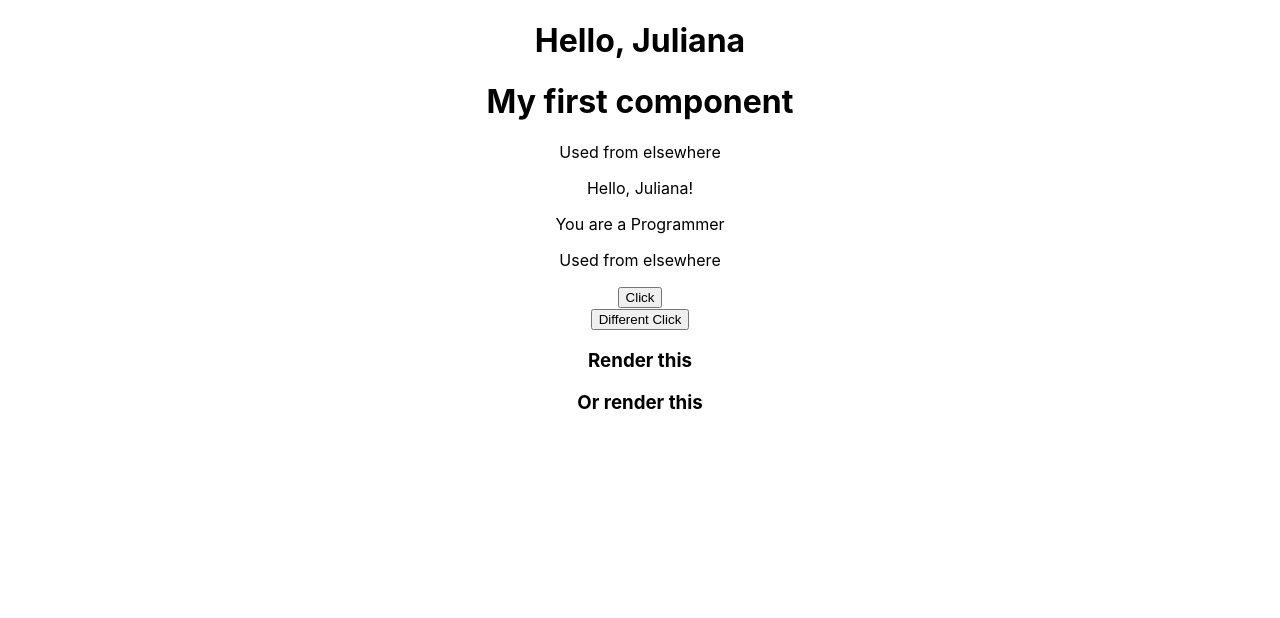
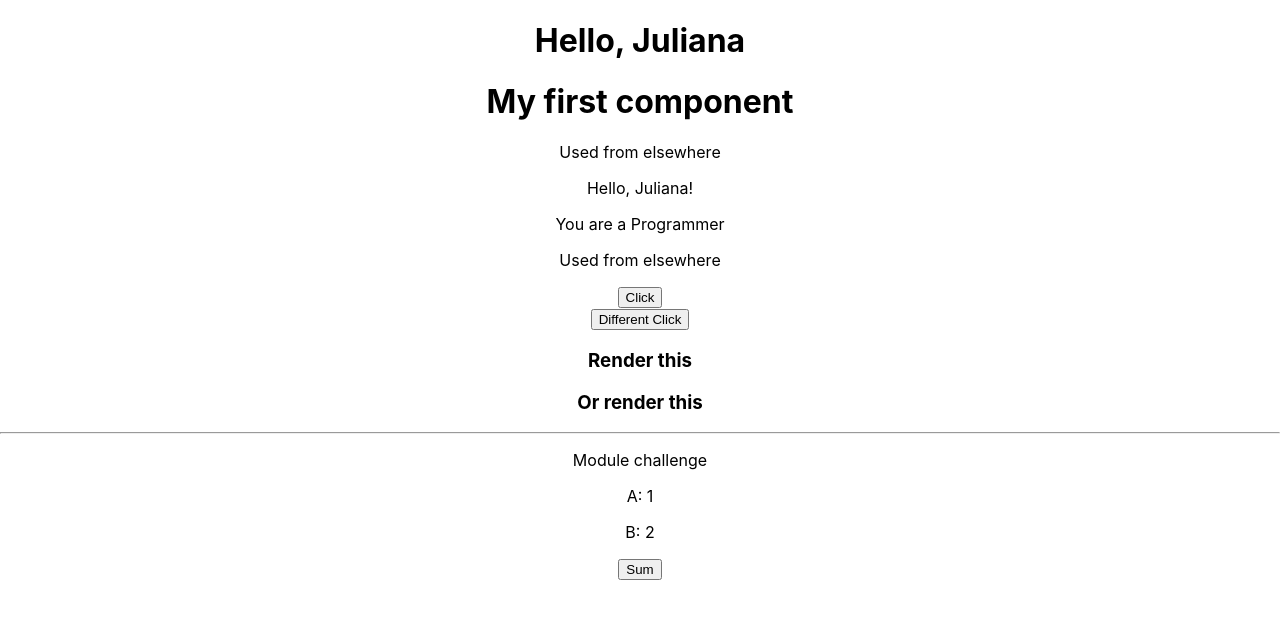
Before and after one commit to WeltonAM/React_HoraDeCodar, a React (Create React App) app in the folder 01_fundamentals/: page / in a window 1280 px wide. Shown: the top 618 px of the page. Built offline with nearby package versions, Linux system fonts and the light colour scheme.

Commit message:
Module challenge

```diff
--- a/01_fundamentals/src/App.js
+++ b/01_fundamentals/src/App.js
@@ -1,5 +1,6 @@
 // CSS
 import './App.css';
+import Challenge from './components/Challenge';
 import Events from './components/Events';
 
 // Components
@@ -15,6 +16,11 @@ function App() {
       <TemplateExpressions />
       <MyComponent />
       <Events />
+
+      <hr />
+      <p>Module challenge</p>
+      <Challenge />
+
     </div>
   );
 }
--- /dev/null
+++ b/01_fundamentals/src/components/Challenge.js
@@ -0,0 +1,20 @@
+const Challenge = () => {
+
+    const a = 1
+    const b = 2
+
+    const sumNums = () => {
+        const el = document.getElementById('sum').innerHTML = a + b
+    }
+
+    return (
+        <div>
+            <p>A: {a}</p>
+            <p>B: {b}</p>
+            <p id="sum"></p>
+            <button onClick={sumNums}>Sum</button>
+        </div>
+    )
+}
+
+export default Challenge
```
